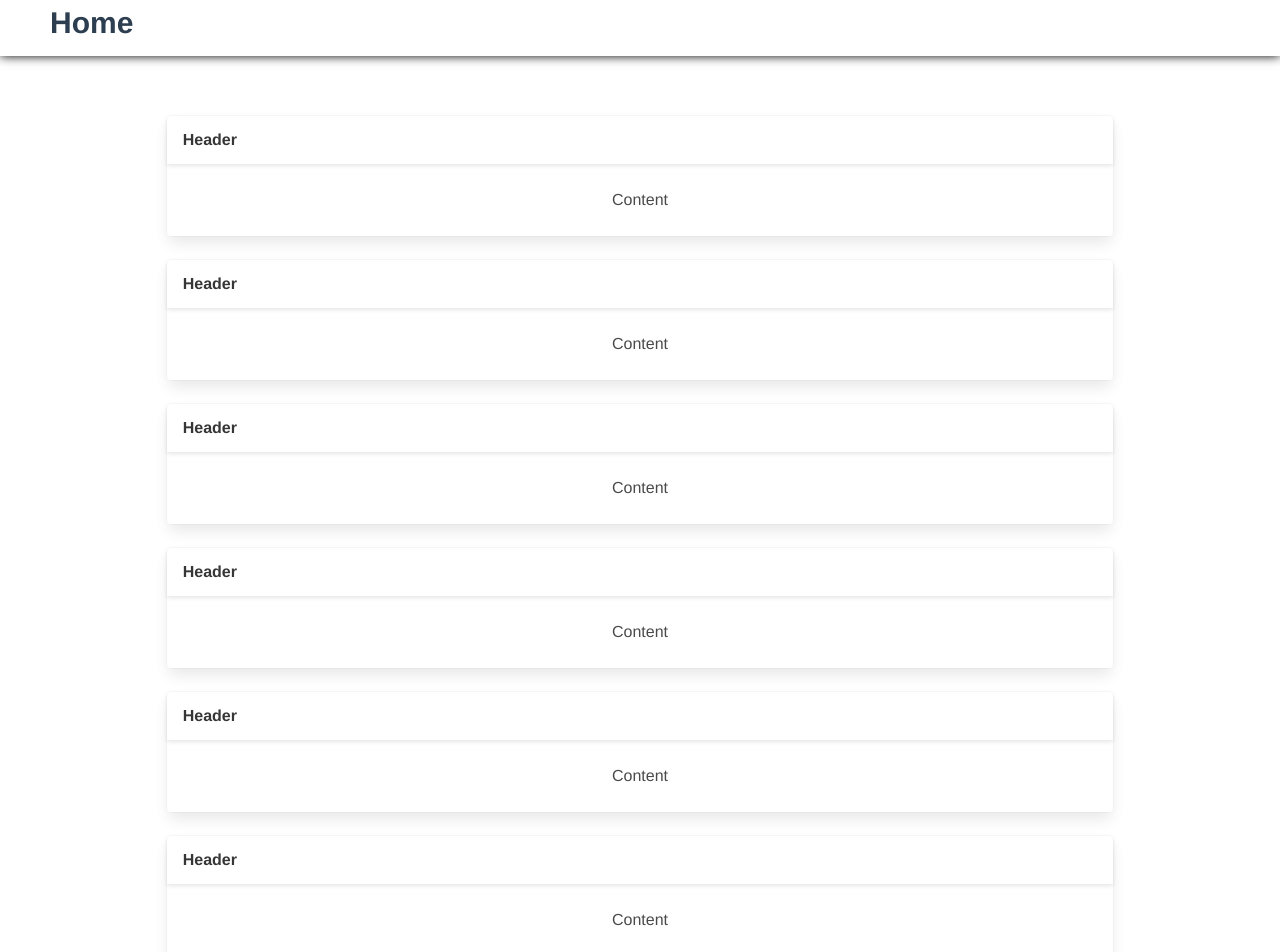
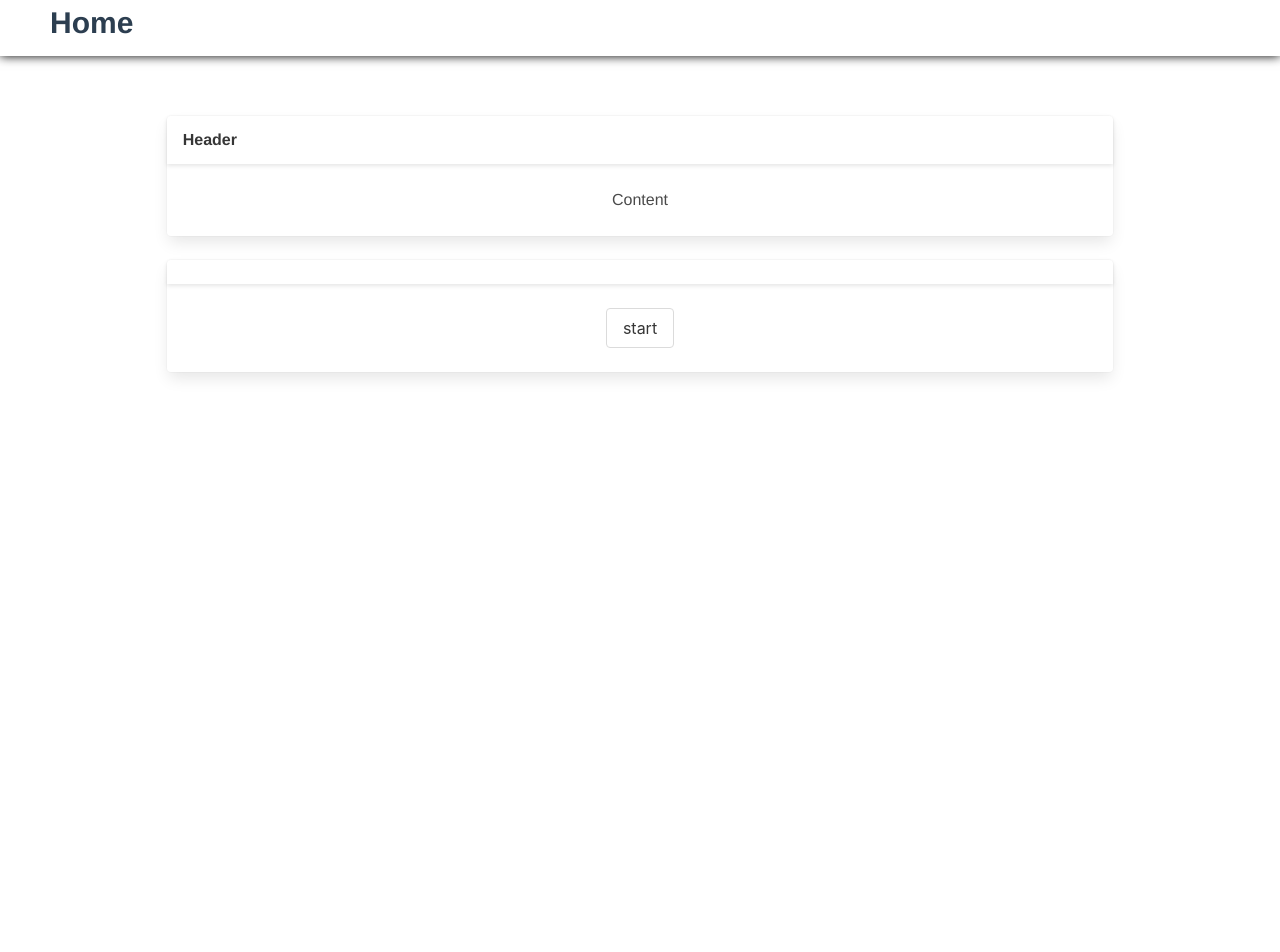
Before and after one commit to Sumate208/train-project, a Vue app in the folder frontend/: page /#/ in a window 1280 px wide. Shown: the top 952 px of the page. After the commit the page ends 800 px from the top, so only its background shows below. Built offline with nearby package versions, Linux system fonts and the light colour scheme.

Commit message:
:wrench: update feature
Feature time counter
Resent OTP Code

```diff
--- a/frontend/src/views/Home.vue
+++ b/frontend/src/views/Home.vue
@@ -7,33 +7,9 @@
       </div>
       <br />
 
-      <div class="card is-hidden1">
-        <div class="card-header"><p class="card-header-title">Header</p></div>
-        <div class="card-content"><div class="content">Content</div></div>
-      </div>
-      <br />
-
-      <div class="card is-hidden1">
-        <div class="card-header"><p class="card-header-title">Header</p></div>
-        <div class="card-content"><div class="content">Content</div></div>
-      </div>
-      <br />
-
-      <div class="card is-hidden1">
-        <div class="card-header"><p class="card-header-title">Header</p></div>
-        <div class="card-content"><div class="content">Content</div></div>
-      </div>
-      <br />
-
-      <div class="card is-hidden1">
-        <div class="card-header"><p class="card-header-title">Header</p></div>
-        <div class="card-content"><div class="content">Content</div></div>
-      </div>
-      <br />
-
-      <div class="card is-hidden1">
-        <div class="card-header"><p class="card-header-title">Header</p></div>
-        <div class="card-content"><div class="content">Content</div></div>
+      <div class="card">
+        <div class="card-header"><p id="time" class="card-header-title"></p></div>
+        <div class="card-content"><button class="button" @click="start()">start</button></div>
       </div>
       <br />
     </div>
@@ -46,7 +22,8 @@ export default {
   name: 'HomeView',
   data () {
     return {
-      user: null
+      user: null,
+      otpSending: false,
     }
   },
   mounted () {
@@ -59,6 +36,20 @@ export default {
         this.$router.push({path: '/signin'})
       }
     },
+    start() {
+      this.otpSending = true;
+      var timeleft = 10;
+      var downloadTimer = setInterval(() => {
+          if(timeleft <= 0){
+            document.getElementById("time").textContent = timeleft + " s";
+            clearInterval(downloadTimer);
+            this.otpSending = false;
+          }else{
+            document.getElementById("time").textContent = timeleft + " s";
+          }
+          timeleft -= 1;
+        }, 1000);
+    }
   }
 }
 </script>
--- a/frontend/src/views/SignIn.vue
+++ b/frontend/src/views/SignIn.vue
@@ -12,8 +12,10 @@
                   <span class="icon is-small is-left">
                     <i class="fa-solid fa-phone"></i>
                   </span>
-                  <button id="sent" class="button is-right disabled">
-                    <i class="fa-solid fa-arrow-right"></i>
+                  <button id="sent" class="button is-right" @click="sentOtp()" :disabled="otpSending">
+                    <span id="countdowntimer" v-show="otpSending"></span>
+                    <span v-if="!otpSending && firstCount"><i class="fa-solid fa-arrow-right"></i></span>
+                    <span v-show="!otpSending && !firstCount"><i class="fa-solid fa-arrow-rotate-right"></i></span>
                   </button>
                 </div>
               </div>
@@ -55,50 +57,39 @@ function mobile(value) {
   return !helpers.req(value) || !!value.match(/0[0-9]{9}/);
 }
 
-function otp(value) {
-  return !helpers.req(value) || !!value.match(/[0-9]{6}/);
-}
-
 export default {
   data() {
     return {
       mobile: "",
       otp: "",
       otpSending: false,
-      timer: 60,
+      firstCount: true,
     };
   },
   methods: {
     sentOtp() {
-      this.$v.$touch();
-      if (!this.$v.$invalid) {
-        var downloadTimer = setInterval(function(){
-          if(this.timer <= 0){
+
+        var timeleft = 10;
+        document.getElementById("countdowntimer").textContent = timeleft + "s";
+        this.otpSending = true;
+        var downloadTimer = setInterval(() => {
+          if(timeleft <= 0){
+            document.getElementById("countdowntimer").textContent = timeleft + "s";
             clearInterval(downloadTimer);
+            this.firstCount = false;
             this.otpSending = false;
+          }else{
+            document.getElementById("countdowntimer").textContent = timeleft + "s";
           }
-          this.timer -= 1;
+          timeleft -= 1;
         }, 1000);
-      }
+
     },
     submit() {
-      // Validate all fields
-      this.$v.$touch();
 
-      // เช็คว่าในฟอร์มไม่มี error
-      // if (!this.$v.$invalid) {
-      //   const data = {
-      //     mobile: this.mobile,
-      //     otp: this.first_name,
-      //   };
-      // }
     },
   },
   validations: {
-    otp: {
-      required: required,
-      otp: otp,
-    },
     mobile: {
       required: required,
       mobile: mobile,
```
